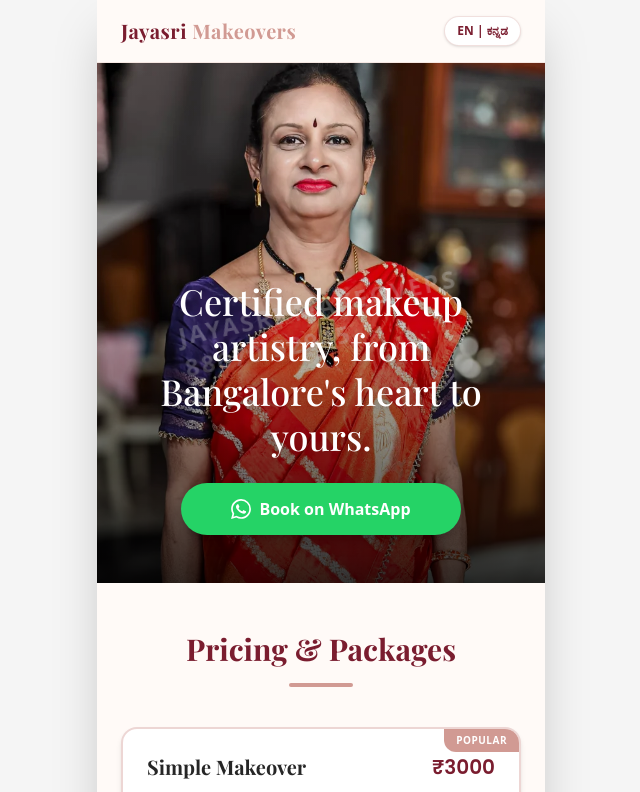
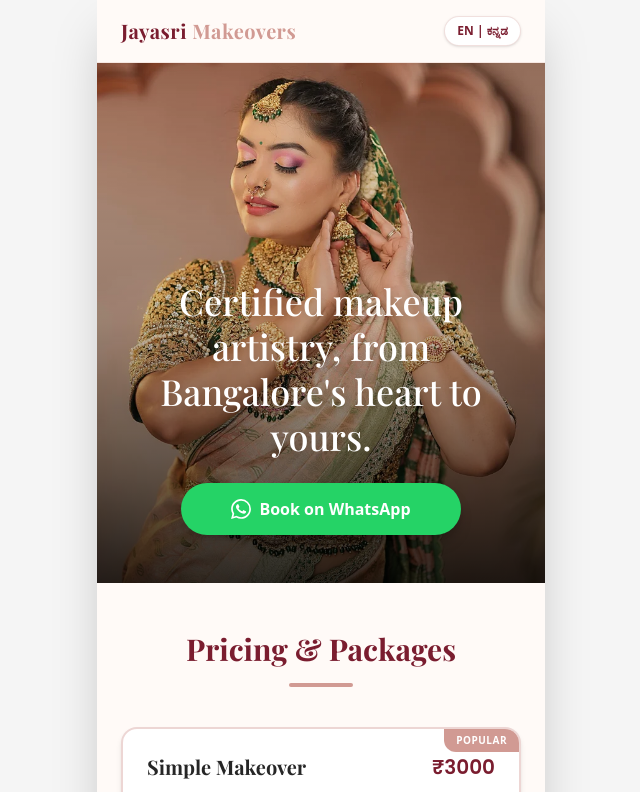
Before and after one commit to webdev-deepak18/jayasri-makeovers, a Next.js app: page / in a window 1280 px wide. Shown: the top 792 px of the page, without its empty margins (319-959 px from the left). Built offline with nearby package versions, Linux system fonts and the light colour scheme; a web font is replaced by a local one.

Commit message:
Set hero image to fixed hd-01.webp and removed watermark

```diff
--- a/src/components/Hero.tsx
+++ b/src/components/Hero.tsx
@@ -2,29 +2,10 @@
 
 import { useLanguage } from "@/context/LanguageContext";
 import Image from "next/image";
-import { useState, useEffect } from "react";
-
-const HERO_IMAGES = [
-  "/images/portfolio/bridal-01.webp",
-  "/images/portfolio/hd-01.webp",
-  "/images/portfolio/bridal-02.webp",
-  "/images/portfolio/engagement-01.webp",
-  "/images/portfolio/simple-01.webp",
-  "/images/portfolio/reception-01.webp",
-  "/images/portfolio/simple-02.webp",
-  "/images/portfolio/simple-03.webp",
-  "/images/portfolio/babyshower-01.webp",
-  "/images/portfolio/babyshower-02.webp",
-];
 
 export default function Hero() {
   const { t } = useLanguage();
-  const [heroImage, setHeroImage] = useState(HERO_IMAGES[0]);
-
-  useEffect(() => {
-    const randomImage = HERO_IMAGES[Math.floor(Math.random() * HERO_IMAGES.length)];
-    setHeroImage(randomImage);
-  }, []);
+  const heroImage = "/images/portfolio/hd-01.webp";
 
   return (
     <section className="relative w-full h-[65vh] min-h-[500px] flex items-end justify-center pb-12">
@@ -37,12 +18,6 @@ export default function Hero() {
           className="object-cover object-[center_35%] protect-image transition-opacity duration-1000"
           draggable={false}
         />
-        {/* Watermark Overlay */}
-        <div className="absolute inset-0 flex items-center justify-center opacity-30 select-none pointer-events-none">
-          <p className="text-white text-2xl font-bold -rotate-12 tracking-widest uppercase drop-shadow-xl whitespace-nowrap">
-            Jayasri Makeovers <br/> 88670 52945
-          </p>
-        </div>
         {/* Gradient for text readability */}
         <div className="absolute inset-0 bg-gradient-to-t from-black/80 via-black/20 to-transparent" />
       </div>
```
